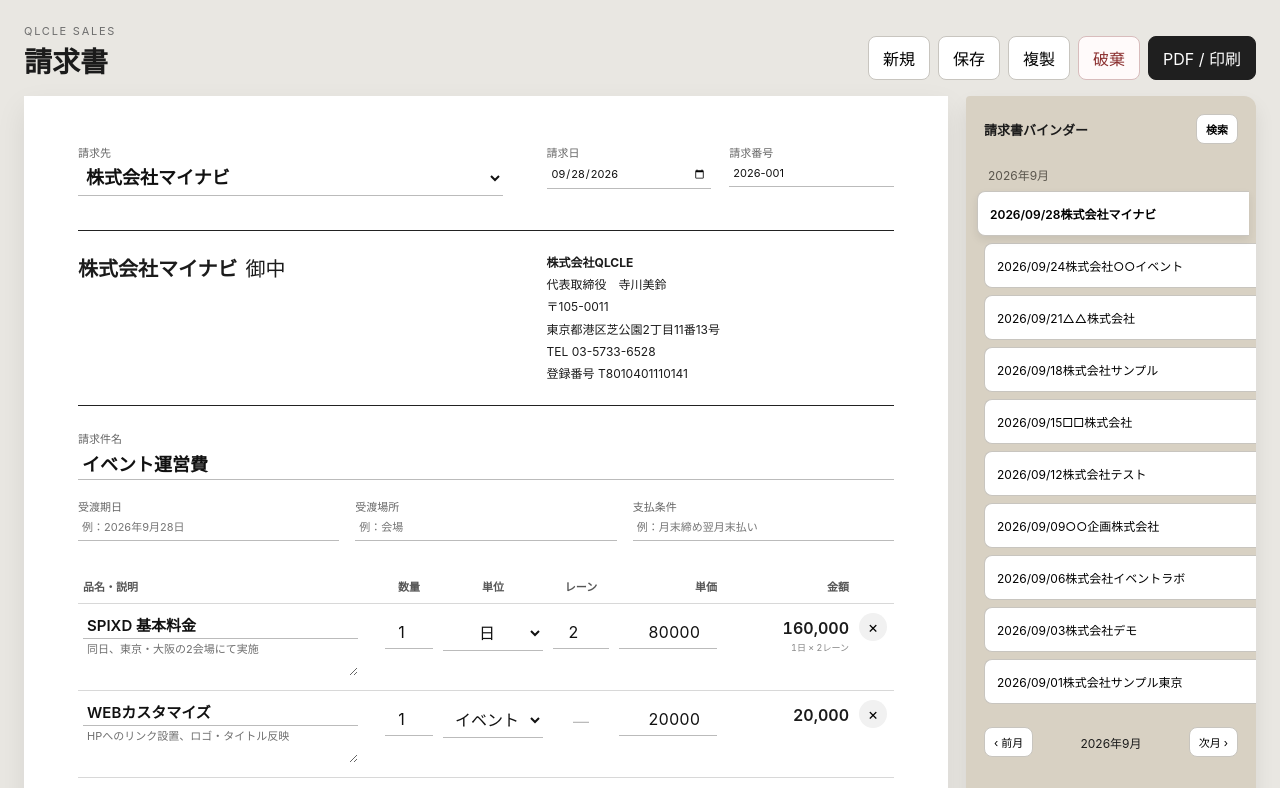
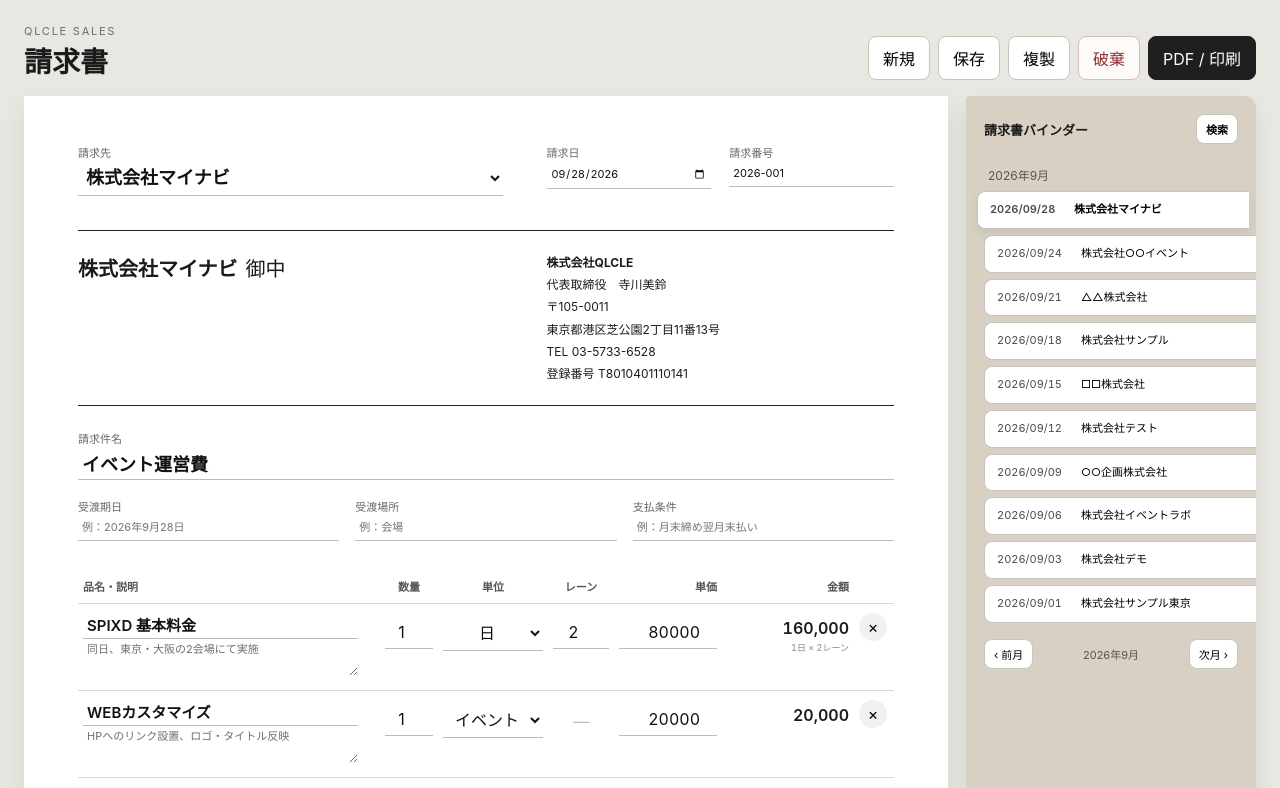
Before and after one commit to sterakawa/qlcle-sales, a Next.js app: page / in a window 1280 px wide. Shown: the top 788 px of the page. Built offline with nearby package versions, Linux system fonts and the light colour scheme.

Commit message:
Align invoice binder rows

```diff
--- a/app/globals.css
+++ b/app/globals.css
@@ -385,6 +385,7 @@
   border-radius: 4px 12px 12px 4px;
   padding: 18px 0 18px 18px;
   box-shadow: 0 10px 20px rgba(0,0,0,.08);
+  overflow: hidden;
 }
 
 .binderTop {
@@ -407,15 +408,36 @@
   padding: 8px 12px 8px 4px;
 }
 
+.binderList {
+  display: grid;
+  gap: 6px;
+}
+
 .binderTab {
   width: 100%;
-  display: block;
+  display: grid;
+  grid-template-columns: 74px minmax(0, 1fr);
+  align-items: center;
+  column-gap: 10px;
   text-align: left;
-  margin: 0 0 7px;
+  margin: 0;
   border-radius: 8px 0 0 8px !important;
   border-right: 0 !important;
-  padding: 13px 12px !important;
-  font-size: 12px;
+  padding: 11px 12px !important;
+  font-size: 11px;
+  line-height: 1.25;
+}
+
+.binderDate {
+  font-variant-numeric: tabular-nums;
+  color: #4e4a43;
+  white-space: nowrap;
+}
+
+.binderCustomer {
+  overflow: hidden;
+  text-overflow: ellipsis;
+  white-space: nowrap;
 }
 
 .binderTab.active {
@@ -425,11 +447,17 @@
 }
 
 .binderNav {
-  display: flex;
-  justify-content: space-between;
+  display: grid;
+  grid-template-columns: auto 1fr auto;
+  gap: 8px;
   align-items: center;
   padding: 16px 18px 0 0;
-  font-size: 12px;
+  font-size: 11px;
+}
+
+.binderNav span {
+  text-align: center;
+  color: #5a554c;
 }
 
 .binderNav button {
```
